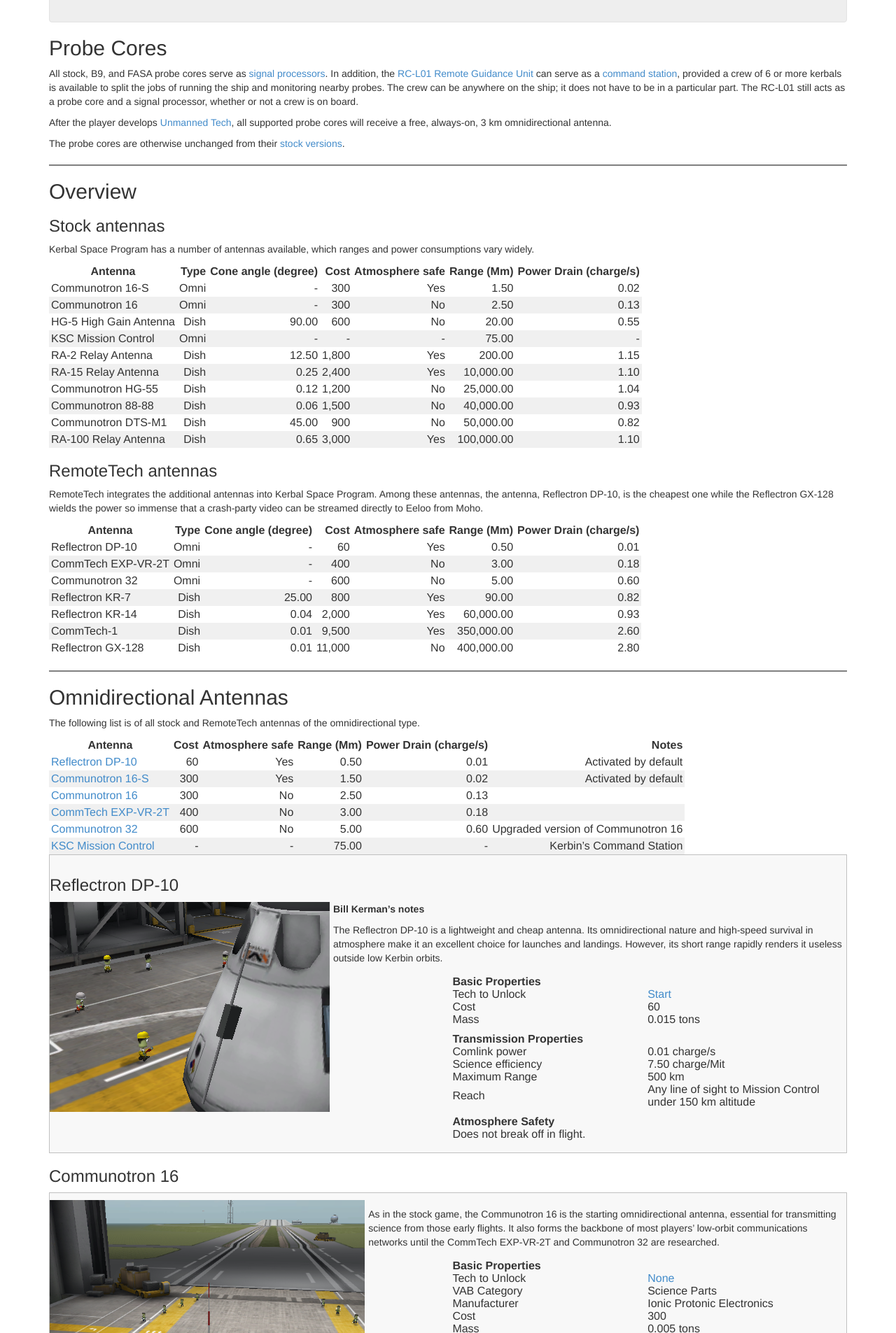
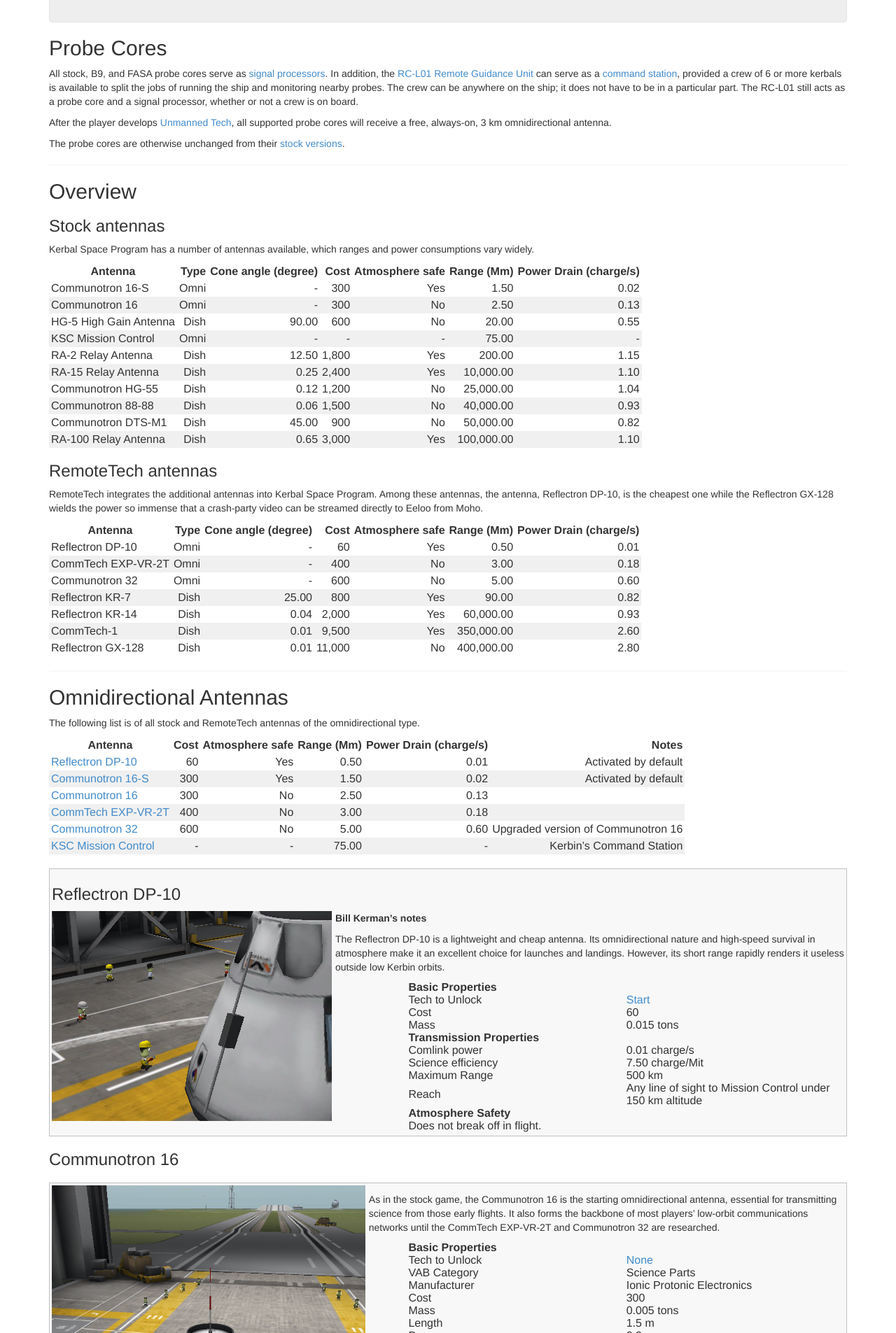
Before and after one commit to RemoteTechnologiesGroup/RemoteTech, a Jekyll site: the page built from guide/parts.md, in a window 1280 px wide. Shown: the part 654-2559 px from the top of the page at 70% size. Built offline with Jekyll 4.4.1, drawn with Linux system fonts in a browser that asks for light colours; nearby versions of some CDN libraries.

Commit message:
CSS revisions

```diff
--- a/stylesheets/antennas.css
+++ b/stylesheets/antennas.css
@@ -1,22 +1,20 @@
 /** Custom CSS for pretty display of antenna specs
- * @file antennas.css
- * @author Starstrider42
  * @date Created March 11, 2014
- * @date Last modified March 12, 2014
+ * @date Last modified Nov 16, 2016
  */
 
 div.antenna {
 	border-width: 1px;
 	border-style: solid;
-	padding-top: 10px;
-	padding-bottom: 10px;
+	margin-top: 20px;
+	margin-bottom: 20px;
+	padding: 3px;
 	border-color: rgb(192,192,192);
 	background-color: rgb(248,248,248);
 }
 
 div.antenna table {
-	margin: 5px;
-	padding: 5px;
+
 }
 
 div.antenna img {
@@ -48,21 +46,21 @@
 div.antenna .basic {
 	float: right;
 	clear: right;
-	width: 49%;
+	width: 55%;
 	vertical-align: top;
 }
 
 div.antenna .xmit {
 	float: right;
 	clear: right;
-	width: 49%;
+	width: 55%;
 	vertical-align: top;
 }
 
 div.antenna .atm {
 	float: right;
 	clear: none;
-	width: 49%;
+	width: 55%;
 	vertical-align: top;
 }
 
--- a/stylesheets/main.css
+++ b/stylesheets/main.css
@@ -59,7 +59,7 @@
 }
 
 hr {
-	border: solid 1px grey;
+	border: solid 1px rgb(248,248,248);
 }
 
 
```
